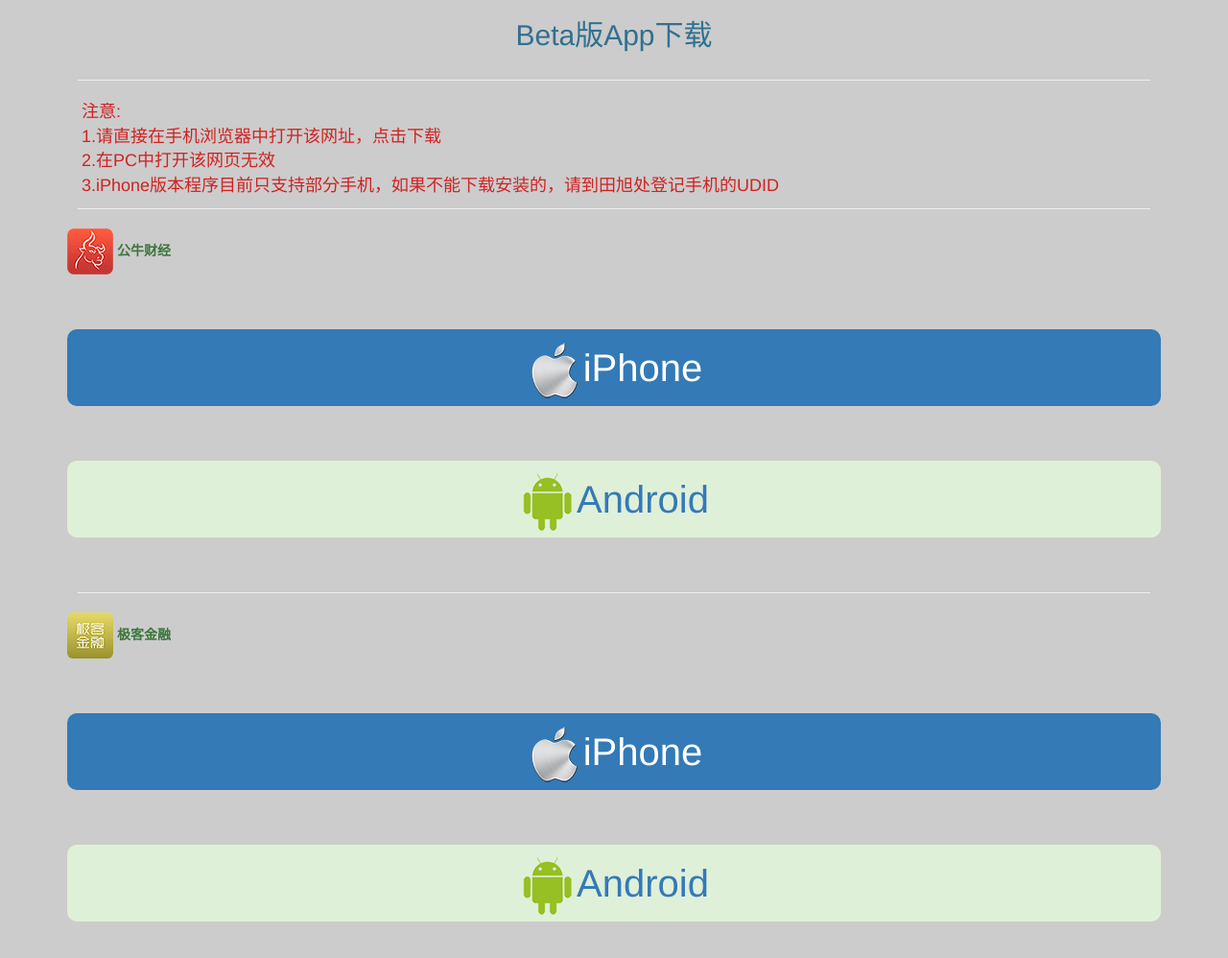
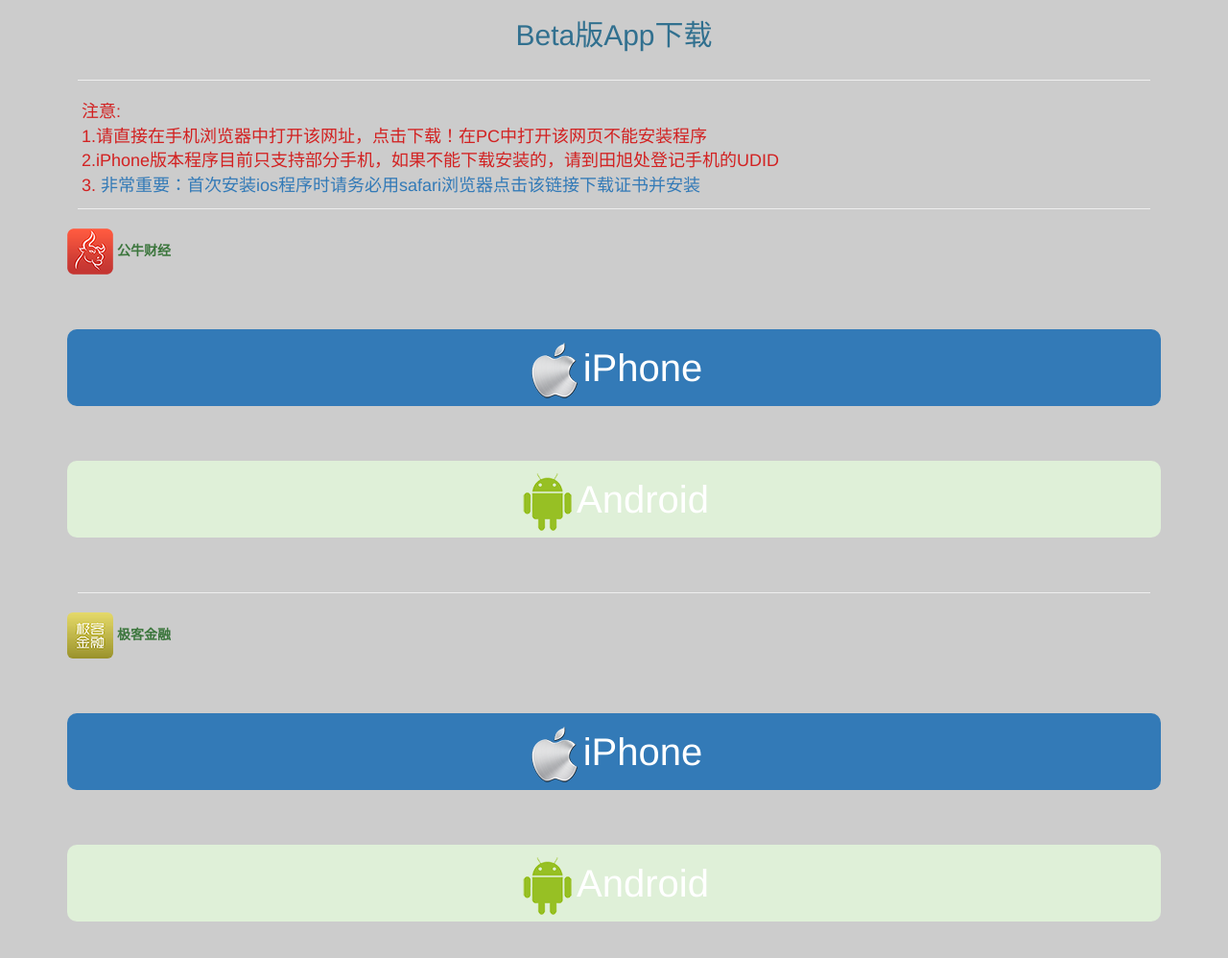
Before and after one commit to imfclub/product, a plain HTML site: page index.html in a window 1280 px wide. Shown: the whole page at 96% size. Drawn offline with nearby package versions, Linux system fonts and the light colour scheme.

Commit message:
修改程序

```diff
--- a/index.html
+++ b/index.html
@@ -13,10 +13,9 @@
     <!-- Include all compiled plugins (below), or include individual files as needed -->
     <script src="http://cdn.bootcss.com/bootstrap/3.2.0/js/bootstrap.min.js"></script>
     <style type="text/css">
-    	.radius_10px{-moz-border-radius: 10px;-khtml-border-radius: 10px;-webkit-border-radius: 10px;border-radius: 10px;}
-    	a{width:100%;height:80px;background: #d22222; color: #fff; line-height: 80px;
+    	.radius_10px{-moz-border-radius: 10px;-khtml-border-radius: 10px;-webkit-border-radius: 10px;border-radius: 10px;width:100%;height:80px; color: #fff; line-height: 80px;
       			text-decoration: none;
-      			display: block;font-size: 40px; text-align: center; margin: 5% auto; }
+      			display: block;font-size: 40px; text-align: center; margin: 5% auto;}
 
     </style>
 
@@ -27,9 +26,10 @@
 	</div>
 	<HR style="border:3 double #987cb9" width="98%" color=#987cb9 SIZE=3>
 	<div class = "col-md-12 col-xs-12 col-sm-12">
-		<p style = "color:#d22222;font-size:18px">注意:<br />1.请直接在手机浏览器中打开该网址，点击下载<br />
-		2.在PC中打开该网页无效<br />
-		3.iPhone版本程序目前只支持部分手机，如果不能下载安装的，请到田旭处登记手机的UDID</p>
+		<p style = "color:#d22222;font-size:18px">注意:<br />1.请直接在手机浏览器中打开该网址，点击下载！在PC中打开该网页不能安装程序<br />
+		2.iPhone版本程序目前只支持部分手机，如果不能下载安装的，请到田旭处登记手机的UDID<br />
+		3. <a href="https://192.168.1.211/ca.crt">非常重要：首次安装ios程序时请务必用safari浏览器点击该链接下载证书并安装</a>
+		</p>
 	</div>
 	<HR style="border:3 double #987cb9" width="98%" color=#987cb9 SIZE=3>
 	<div class = "row">
@@ -41,10 +41,10 @@
 				</div>
 				<div>
 					<div>
-						<a class = "bg-primary radius_10px" href="itms-services://?action=download-manifest&url=https://raw.githubusercontent.com/imfclub/product/master/BullFinance.plist"><img src = "./image/iphone.png" class = "img-rounded">iPhone</a>
+						<a class = "bg-primary radius_10px" href="itms-services://?action=download-manifest&url=https://192.168.1.211/BullFinance.plist"><img src = "./image/iphone.png" class = "img-rounded">iPhone</a>
 					</div>
 					<div>
-						<a class = "bg-success text-primary radius_10px"><img src = "./image/android.png" class = "img-rounded">Android</a>
+						<a class = "bg-success text-primary radius_10px" href="./Stock_v1.0.0_beta.apk"><img src = "./image/android.png" class = "img-rounded">Android</a>
 					</div>
 				</div>
 			</div>
@@ -56,10 +56,10 @@
 				</div>
 				<div>
 					<div>
-						<a class = "bg-primary radius_10px" href="itms-services://?action=download-manifest&url=https://raw.githubusercontent.com/imfclub/product/master/Infinance.plist"><img src = "./image/iphone.png" class = "img-rounded">iPhone</a>
+						<a class = "bg-primary radius_10px" href="itms-services://?action=download-manifest&url=https://192.168.1.211/infinance.plist"><img src = "./image/iphone.png" class = "img-rounded">iPhone</a>
 					</div>
 					<div >
-						<a class = "bg-success text-primary radius_10px" href="https://raw.githubusercontent.com/imfclub/product/master/InFinance_v1.0.0_beta.apk"><img src = "./image/android.png" class = "img-rounded">Android</a>
+						<a class = "bg-success text-primary radius_10px" href="./InFinance_v1.0.0_beta.apk"><img src = "./image/android.png" class = "img-rounded">Android</a>
 					</div>
 				</div>
 			</div>
```
Also changed, not shown: 2 other files.
